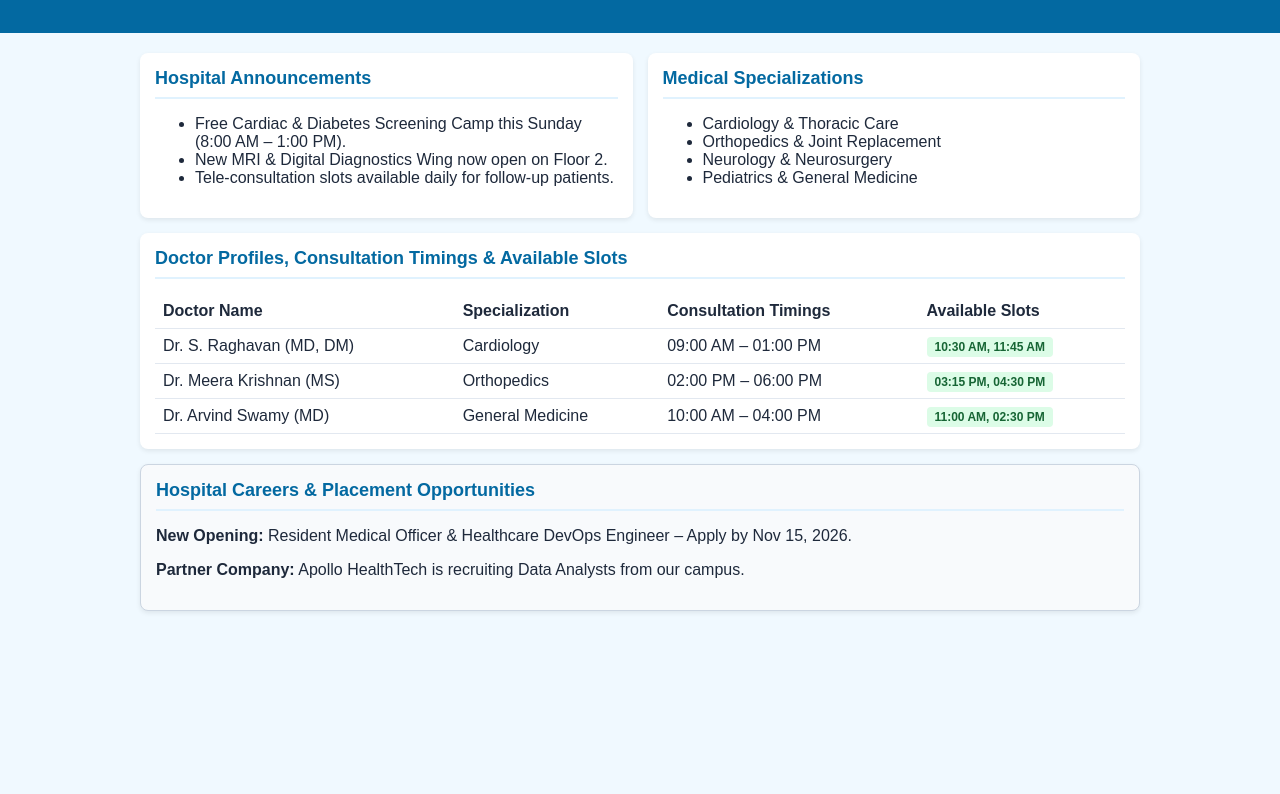
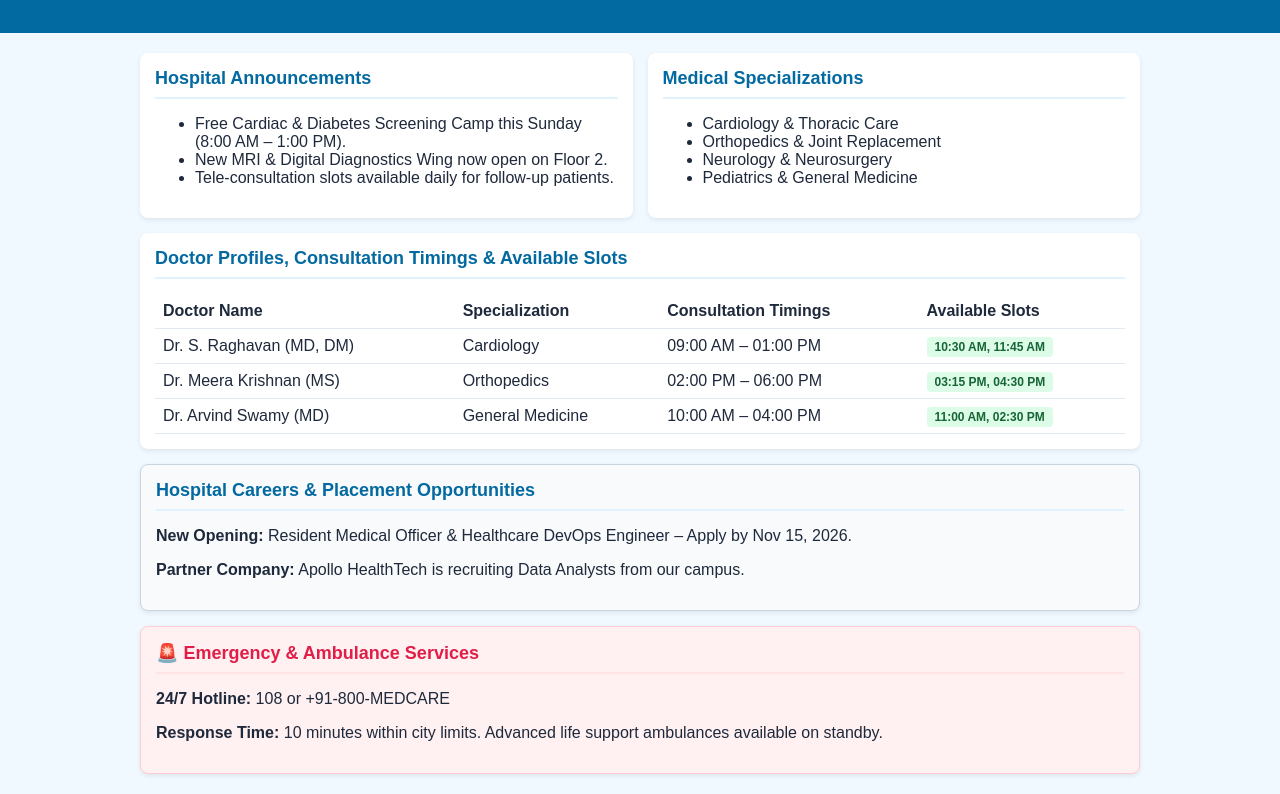
Before and after one commit to Maddy19032006/Ass9, a plain HTML site: page index.html in a window 1280 px wide. Shown: the part 121-915 px from the top of the page. Before the commit the page ends 800 px from the top, so only its background shows below. Drawn offline with Linux system fonts and the light colour scheme.

Commit message:
Update index.html

```diff
--- a/index.html
+++ b/index.html
@@ -51,6 +51,13 @@
             <p><strong>New Opening:</strong> Resident Medical Officer & Healthcare DevOps Engineer – Apply by Nov 15, 2026.</p>
             <p><strong>Partner Company:</strong> Apollo HealthTech is recruiting Data Analysts from our campus.</p>
         </div>
+
+        <!-- NEW FEATURE ADDED HERE -->
+        <div class="card" style="grid-column: span 2; background: #fff1f2; border: 1px solid #fecdd3;">
+            <h2 style="color: #e11d48; border-bottom: 2px solid #ffe4e6;">🚨 Emergency & Ambulance Services</h2>
+            <p><strong>24/7 Hotline:</strong> 108 or +91-800-MEDCARE</p>
+            <p><strong>Response Time:</strong> 10 minutes within city limits. Advanced life support ambulances available on standby.</p>
+        </div>
     </div>
 </body>
 </html>
```
